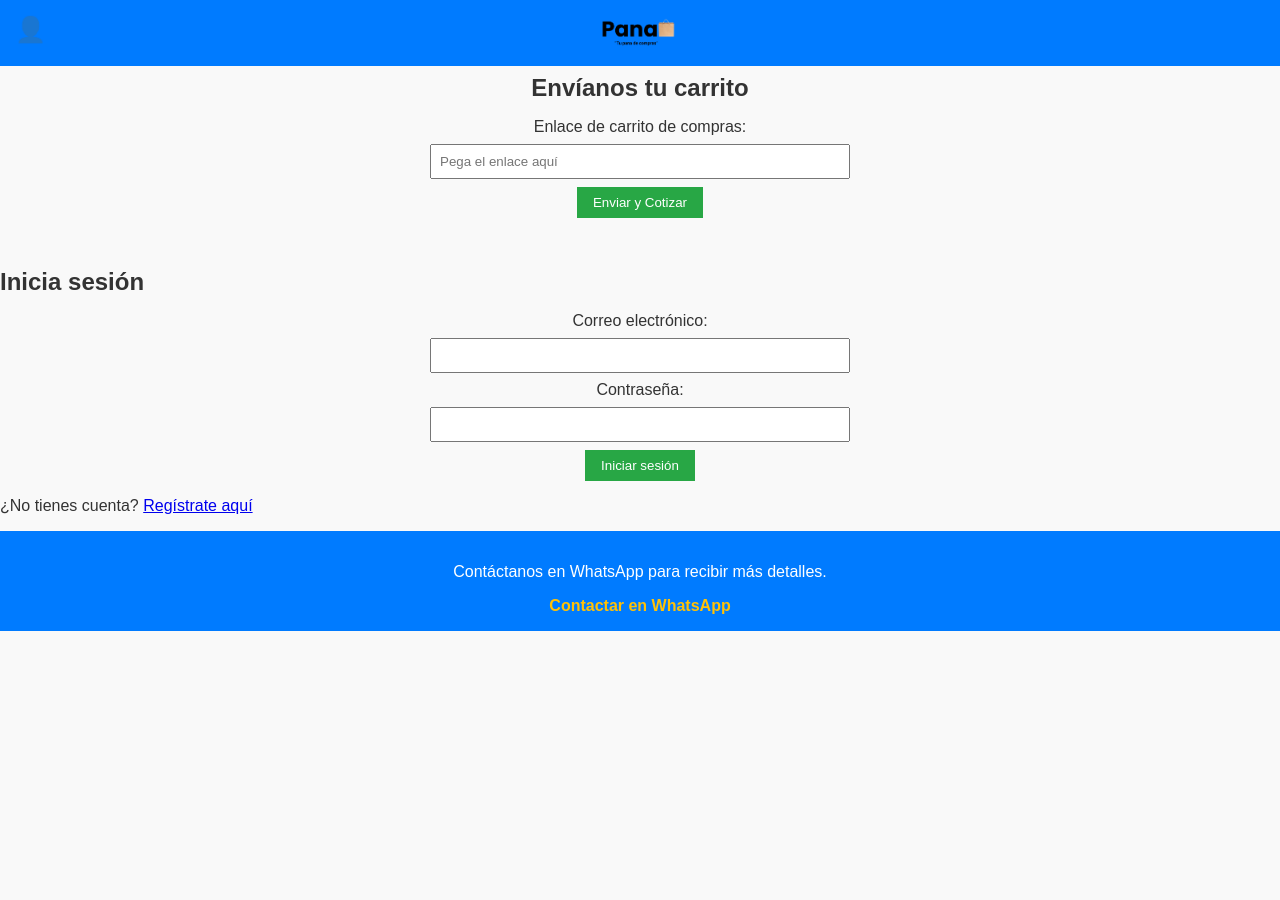
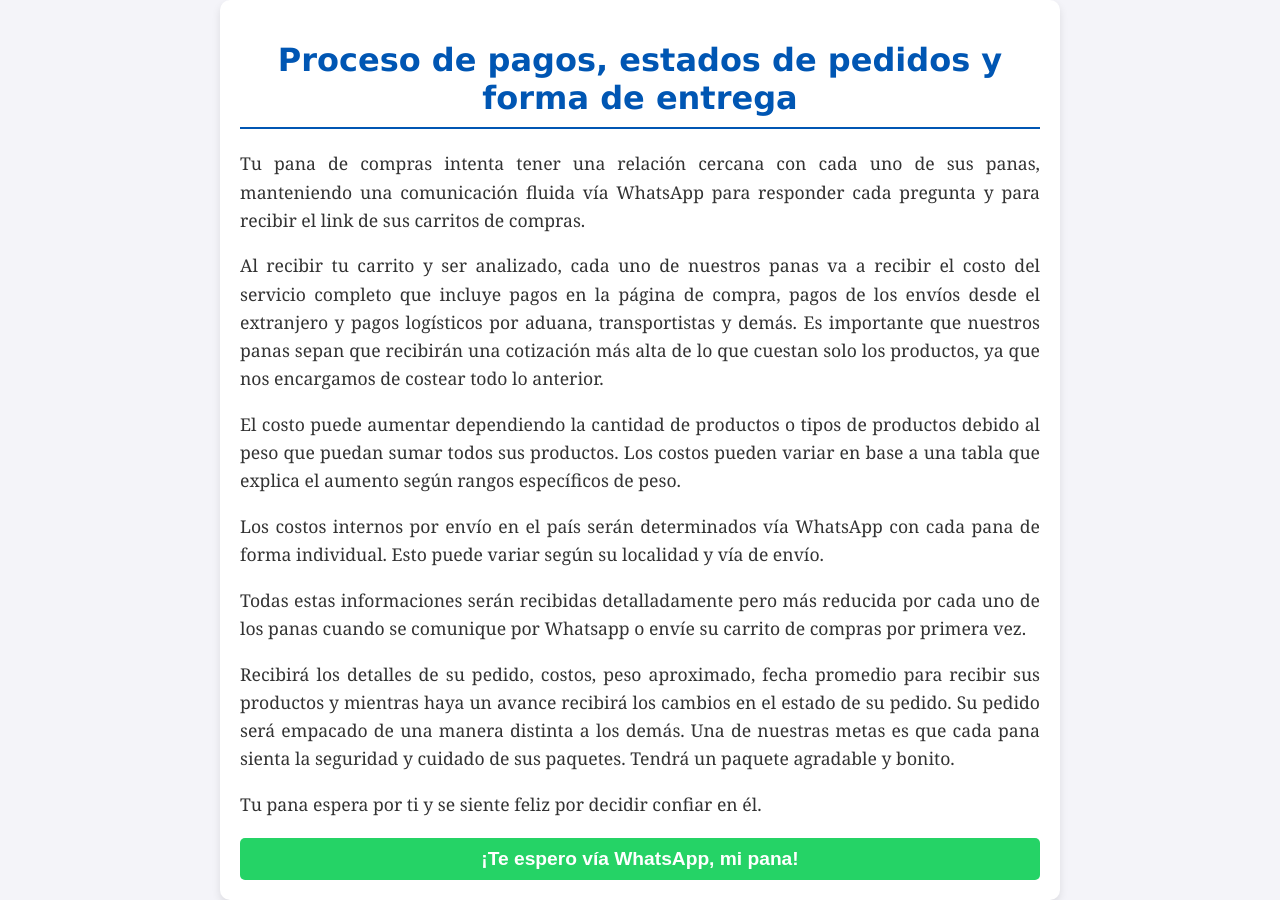
Before and after one commit to Tupanadecompras/Tupana.github.io, a plain HTML site: page index.html in a window 1280 px wide. Before the commit the page ends 800 px from the top, so only its background shows below. Drawn offline with Linux system fonts and the light colour scheme.

Commit message:
Update index.html

```diff
--- a/index.html
+++ b/index.html
@@ -3,180 +3,103 @@
 <head>
     <meta charset="UTF-8">
     <meta name="viewport" content="width=device-width, initial-scale=1.0">
-    <title>Tu Página de Cotizaciones</title>
+    <title>Proceso de pagos, estados de pedidos y forma de entrega</title>
     <style>
-        /* CSS */
+        /* Estilos generales */
         body {
             font-family: Arial, sans-serif;
-            background-color: #f9f9f9;
+            background-color: #f4f4f9;
             color: #333;
-            text-align: center;
             margin: 0;
             padding: 0;
+            display: flex;
+            justify-content: center;
+            align-items: center;
+            min-height: 100vh;
         }
 
-        header, footer {
-            background-color: #007bff;
-            color: #fff;
-            padding: 1rem;
-            position: relative;
+        /* Contenedor principal */
+        .container {
+            max-width: 800px;
+            padding: 20px;
+            background-color: #ffffff;
+            border-radius: 10px;
+            box-shadow: 0px 4px 8px rgba(0, 0, 0, 0.1);
         }
 
-        h1, h2 {
-            margin: 0.5rem 0;
+        /* Estilo del título */
+        h1 {
+            font-size: 2em;
+            color: #0056b3;
+            text-align: center;
+            margin-bottom: 20px;
+            font-family: 'Verdana', sans-serif;
+            border-bottom: 2px solid #0056b3;
+            padding-bottom: 10px;
         }
 
-        /* Estilos para el logo */
-        header img {
-            max-width: 80px; /* Ajustado para hacerlo más pequeño */
-            height: auto;
+        /* Estilo del texto */
+        p {
+            line-height: 1.6;
+            margin-bottom: 15px;
+            font-size: 1.1em;
+            color: #333;
+            font-family: 'Georgia', serif;
+            text-align: justify;
         }
 
-        /* Ícono de usuario en la parte superior izquierda */
-        .user-icon {
-            position: absolute;
-            top: 15px;
-            left: 15px;
-            font-size: 25px;
-            cursor: pointer;
-        }
-
-        form {
-            display: flex;
-            flex-direction: column;
-            align-items: center;
-            margin: 1rem 0;
-        }
-        input {
-            padding: 0.5rem;
-            margin: 0.5rem 0;
-            width: 80%;
-            max-width: 400px;
-        }
-
-        button {
-            padding: 0.5rem 1rem;
-            background-color: #28a745;
-            color: white;
-            border: none;
-            cursor: pointer;
-        }
-
-        button:hover {
-            background-color: #218838;
-        }
-
-        footer a {
-            color: #ffc107;
+        /* Enlace de WhatsApp */
+        .whatsapp {
+            display: block;
+            text-align: center;
+            margin-top: 20px;
+            font-size: 1.2em;
+            color: #ffffff;
+            background-color: #25d366;
+            padding: 10px;
+            border-radius: 5px;
             text-decoration: none;
             font-weight: bold;
         }
 
-        /* Estilos de la sección de login y registro */
-        .login-section, .register-section {
-            margin-top: 50px;
-            text-align: left;
-        }
-
-        /* Ocultar por defecto las secciones */
-        .hidden {
-            display: none;
+        .whatsapp:hover {
+            background-color: #1eb843;
         }
     </style>
 </head>
 <body>
-    <header>
-        <!-- Ícono de usuario redirige al login -->
-        <span class="user-icon" onclick="mostrarLogin()">👤</span>
-        <img src="logo.png" alt="Logo de mi marca">
-    </header>
+    <div class="container">
+        <h1>Proceso de pagos, estados de pedidos y forma de entrega</h1>
 
-    <!-- Sección de registro -->
-    <section id="registro" class="register-section hidden">
-        <h2>Regístrate</h2>
-        <form id="formRegistro">
-            <label for="registroEmail">Correo electrónico:</label>
-            <input type="email" id="registroEmail" required>
+        <p>
+            Tu pana de compras intenta tener una relación cercana con cada uno de sus panas, manteniendo una comunicación fluida vía WhatsApp para responder cada pregunta y para recibir el link de sus carritos de compras.
+        </p>
 
-            <label for="registroPassword">Contraseña:</label>
-            <input type="password" id="registroPassword" required>
+        <p>
+            Al recibir tu carrito y ser analizado, cada uno de nuestros panas va a recibir el costo del servicio completo que incluye pagos en la página de compra, pagos de los envíos desde el extranjero y pagos logísticos por aduana, transportistas y demás. Es importante que nuestros panas sepan que recibirán una cotización más alta de lo que cuestan solo los productos, ya que nos encargamos de costear todo lo anterior.
+        </p>
 
-            <button type="submit">Registrar</button>
-        </form>
-        <p>¿Ya tienes cuenta? <a href="javascript:void(0);" onclick="mostrarLogin()">Inicia sesión aquí</a></p>
-    </section><!-- Sección de carrito -->
-    <section id="carrito">
-        <h2>Envíanos tu carrito</h2>
-        <form id="formCarrito">
-            <label for="linkCarrito">Enlace de carrito de compras:</label>
-            <input type="url" id="linkCarrito" placeholder="Pega el enlace aquí" required>
+        <p>
+            El costo puede aumentar dependiendo la cantidad de productos o tipos de productos debido al peso que puedan sumar todos sus productos. Los costos pueden variar en base a una tabla que explica el aumento según rangos específicos de peso.
+        </p>
 
-            <button type="button" onclick="enviarCarrito()">Enviar y Cotizar</button>
-        </form>
-        <p id="status"></p>
-    </section>
+        <p>
+            Los costos internos por envío en el país serán determinados vía WhatsApp con cada pana de forma individual. Esto puede variar según su localidad y vía de envío.
+        </p>
 
-    <!-- Sección de login -->
-    <section id="login" class="login-section">
-        <h2>Inicia sesión</h2>
-        <form id="formLogin">
-            <label for="loginEmail">Correo electrónico:</label>
-            <input type="email" id="loginEmail" required>
+        <p>
+            Todas estas informaciones serán recibidas detalladamente pero más reducida por cada uno de los panas cuando se comunique por Whatsapp o envíe su carrito de compras por primera vez.
+        </p>
 
-            <label for="loginPassword">Contraseña:</label>
-            <input type="password" id="loginPassword" required>
+        <p>
+            Recibirá los detalles de su pedido, costos, peso aproximado, fecha promedio para recibir sus productos y mientras haya un avance recibirá los cambios en el estado de su pedido. Su pedido será empacado de una manera distinta a los demás. Una de nuestras metas es que cada pana sienta la seguridad y cuidado de sus paquetes. Tendrá un paquete agradable y bonito.
+        </p>
 
-            <button type="submit">Iniciar sesión</button>
-        </form>
-        <p>¿No tienes cuenta? <a href="javascript:void(0);" onclick="mostrarRegistro()">Regístrate aquí</a></p>
-    </section>
+        <p>
+            Tu pana espera por ti y se siente feliz por decidir confiar en él.
+        </p>
 
-    <footer>
-        <p>Contáctanos en WhatsApp para recibir más detalles.</p>
-        <a href="https://wa.me/1234567890" target="_blank">Contactar en WhatsApp</a>
-    </footer>
-
-    <script>
-        // Funciones para mostrar el formulario adecuado (Login o Registro)
-        function mostrarLogin() {
-            document.getElementById('login').classList.remove('hidden');
-            document.getElementById('registro').classList.add('hidden');
-        }
-
-        function mostrarRegistro() {
-            document.getElementById('registro').classList.remove('hidden');
-            document.getElementById('login').classList.add('hidden');
-        }
-
-        // Función para manejar el envío del carrito
-        function enviarCarrito() {
-            const linkCarrito = document.getElementById('linkCarrito').value;
-            const mensaje = Hola! Aquí está el enlace de mi carrito: ${linkCarrito};
-
-            // Redirigir al usuario a WhatsApp con el mensaje prellenado
-            window.open(https://wa.me/1234567890?text=${encodeURIComponent(mensaje)}, '_blank');
-        }
-
-        // Manejo del registro de usuario
-        document.getElementById('formRegistro').addEventListener('submit', function(event) {
-            event.preventDefault();
-            const registroEmail = document.getElementById('registroEmail').value;
-            const registroPassword = document.getElementById('registroPassword').value;
-
-            alert(Gracias por registrarte, ${registroEmail}!);
-            // Aquí podrías agregar código para guardar estos datos en una base de datos.
-            mostrarLogin(); // Redirigir al login después de registrarse.
-        });
-
-        // Manejo de login
-        document.getElementById('formLogin').addEventListener('submit', function(event) {
-            event.preventDefault();
-            const loginEmail = document.getElementById('loginEmail').value;
-            const loginPassword = document.getElementById('loginPassword').value;
-
-            alert(Bienvenido de nuevo, ${loginEmail}!);
-            // Aquí podrías agregar código para validar el usuario y redirigir a una página privada.
-        });
-    </script>
+        <a href="https://wa.me/+18096734188" class="whatsapp">¡Te espero vía WhatsApp, mi pana!</a>
+    </div>
 </body>
 </html>
```
